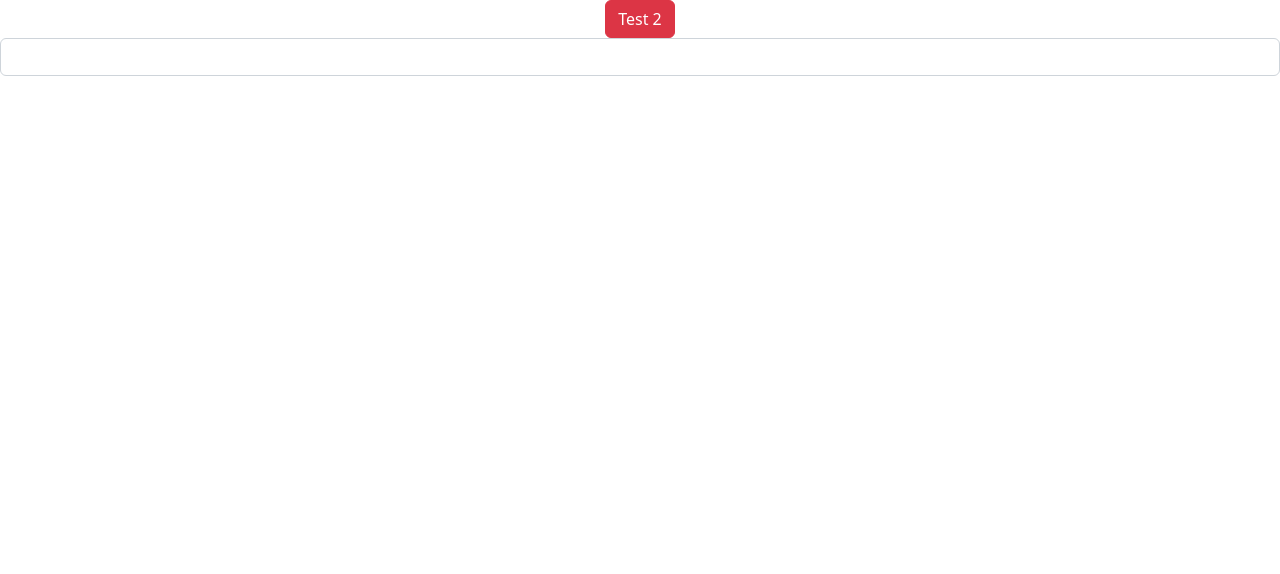
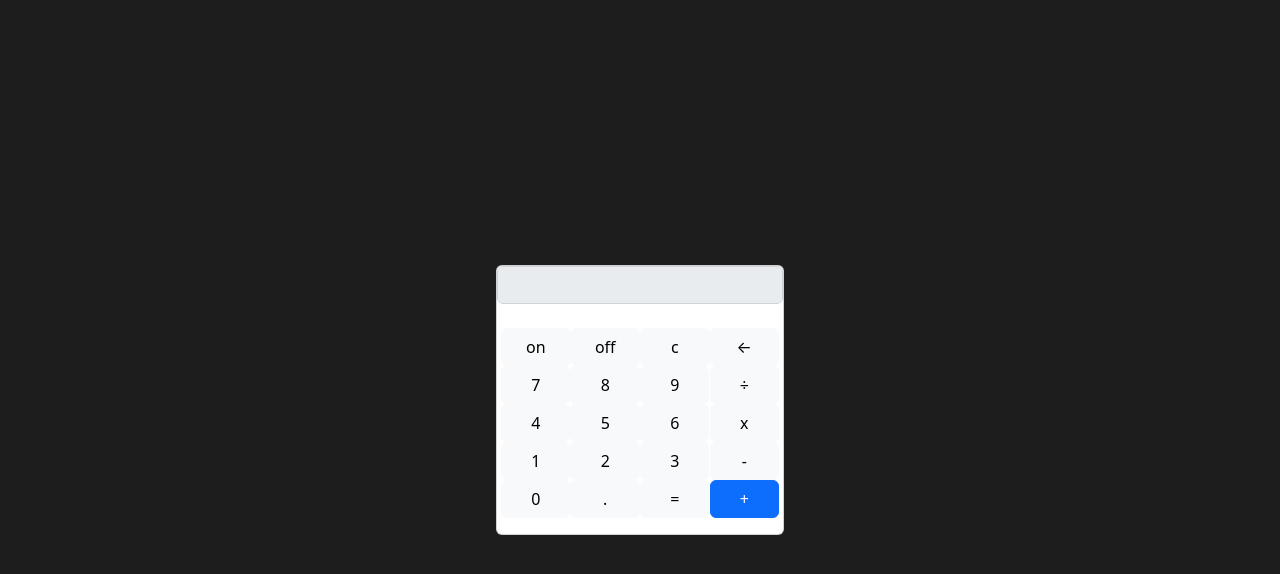
Before and after one commit to gsttvlima/web-calculator, a React (Create React App) app: page / in a window 1280 px wide. Shown: the top 574 px of the page. Built offline with nearby package versions, Linux system fonts and the light colour scheme.

Commit message:
fix errors

```diff
--- a/package.json
+++ b/package.json
@@ -12,6 +12,7 @@
     "@types/react": "^18.0.21",
     "@types/react-dom": "^18.0.6",
     "bootstrap": "^5.2.2",
+    "nerdamer": "^1.1.13",
     "react": "^18.2.0",
     "react-dom": "^18.2.0",
     "react-scripts": "5.0.1",
--- a/src/App.css
+++ b/src/App.css
@@ -1,38 +1,12 @@
-.App {
-  text-align: center;
+.App{
+  background-color: rgb(29, 29, 29);
+  height: 100vh;
 }
 
-.App-logo {
-  height: 40vmin;
-  pointer-events: none;
+.calculator{
+  width: 18rem;
 }
 
-@media (prefers-reduced-motion: no-preference) {
-  .App-logo {
-    animation: App-logo-spin infinite 20s linear;
-  }
+.text-bold{
+  font-weight: 500;
 }
-
-.App-header {
-  background-color: #282c34;
-  min-height: 100vh;
-  display: flex;
-  flex-direction: column;
-  align-items: center;
-  justify-content: center;
-  font-size: calc(10px + 2vmin);
-  color: white;
-}
-
-.App-link {
-  color: #61dafb;
-}
-
-@keyframes App-logo-spin {
-  from {
-    transform: rotate(0deg);
-  }
-  to {
-    transform: rotate(360deg);
-  }
-}
--- a/src/App.tsx
+++ b/src/App.tsx
@@ -1,14 +1,249 @@
-import React from 'react';
+
+import React, { useState, useEffect } from 'react';
+
+import { Row, Col } from 'reactstrap';
+import { Card, CardBody, CardTitle } from 'reactstrap';
+import { Button, Input } from 'reactstrap';
+
 import './App.css';
 
+var nerdamer = require('nerdamer');
 
-import { Button, Input } from 'reactstrap';
+require('nerdamer/Algebra');
+require('nerdamer/Calculus');
+require('nerdamer/Solve');
+require('nerdamer/Extra');
 
 function App() {
+
+  const [character, setCharacter] = useState('');
+  const [display, setDisplay] = useState('');
+  const [operation, setOperation] = useState('');
+
+  const [message, setMessage] = useState('');
+
+  const [buttonOn, setButtonOn] = useState('d-block w-100');
+  const [buttonOff, setButtonOff] = useState('d-none w-100');
+
+  const [calculatorState, setCalculatorState] = useState('off');
+
+  function turnOff() {
+
+    if (calculatorState === 'on') {
+
+      setMessage('')
+      setCharacter('')
+      setMessage('Preparing to sleep')
+      setTimeout(() => {
+        setMessage('Preparing to sleep.')
+        setTimeout(() => {
+          setMessage('Preparing to sleep..')
+          setTimeout(() => {
+            setMessage('Preparing to sleep...')
+
+            setTimeout(() => {
+
+              setMessage('Good bye!')
+
+              setTimeout(() => {
+
+                setMessage('')
+
+              }, 800)
+
+            }, 1000)
+
+          }, 400)
+        }, 400)
+      }, 400)
+
+    }
+  }
+
+  function turnOn() {
+
+    if (calculatorState === 'off') {
+
+      setMessage('')
+      setCharacter('')
+
+      setMessage('Initializing')
+      setTimeout(() => {
+        setMessage('Initializing.')
+        setTimeout(() => {
+          setMessage('Initializing..')
+          setTimeout(() => {
+            setMessage('Initializing...')
+
+            setTimeout(() => {
+
+              setMessage('All done. Go ahead!')
+              setCalculatorState('on')
+
+
+            }, 1000)
+
+          }, 400)
+        }, 400)
+      }, 400)
+
+    }
+
+
+  }
+
+
+  function getResult() {
+
+    if (calculatorState === 'on') {
+
+      var replaced = character.replaceAll('÷', '/');
+      var replaced = replaced.replaceAll('x', '*');
+
+      var calculate = nerdamer(replaced);
+
+      setCharacter(calculate)
+
+    }
+
+  }
+
+  function addComma() {
+
+    if (calculatorState === 'on') {
+
+      var check = character.split(operation);
+
+      if (operation === '') {
+        var lastOperation = character;
+      } else {
+        var lastOperation = check[check.length - 1];
+      }
+
+      if (lastOperation.indexOf(".") != -1) {
+
+      } else {
+        setCharacter(character + '.')
+      }
+
+    }
+
+  }
+
+  function clearAll() {
+    setMessage('')
+    setCharacter('')
+
+  }
+
+  function deleteLast() {
+    if (calculatorState === 'on') {
+      setMessage('')
+      setCharacter(character.slice(0, -1))
+    }
+  }
+
+
+  function updateDisplay() {
+    if (calculatorState === 'on') {
+
+
+      setDisplay(character)
+
+    }
+
+  }
+
+  useEffect(() => {
+    updateDisplay()
+
+  }
+  )
+
+
   return (
     <div className="App">
-      <Button color="danger">Test 2</Button>
-      <Input></Input>
+      <div className='d-flex align-items-center justify-content-center h-100'>
+
+        <Card className="calculator">
+
+          <CardTitle>
+
+            <Input placeholder={message} disabled id="display" value={display}></Input>
+
+          </CardTitle>
+
+          <CardBody>
+
+
+            <Row>
+
+              <Col xs="3" className="p-0">
+
+                <Button block color="light" onClick={() => turnOn()}><span>on</span></Button>
+
+              </Col>
+
+
+              <Col xs="3" className="p-0">
+
+                <Button block color="light" onClick={() => turnOff()}>off</Button>
+
+              </Col>
+
+
+              <Col xs="3" className="p-0"><Button block color="light" onClick={() => clearAll()}>c</Button></Col>
+              <Col xs="3" className="p-0"><Button block color="light" onClick={() => deleteLast()}>←</Button></Col>
+
+            </Row>
+
+            <Row>
+
+
+              <Col xs="9">
+                <Row>
+                  <Col xs="4" className="p-0"><Button block color="light" onClick={() => setCharacter(character + '7')}>7</Button></Col>
+                  <Col xs="4" className="p-0"><Button block color="light" onClick={() => setCharacter(character + '8')}>8</Button></Col>
+                  <Col xs="4" className="p-0"><Button block color="light" onClick={() => setCharacter(character + '9')}>9</Button></Col>
+                </Row>
+                <Row>
+                  <Col xs="4" className="p-0"><Button block color="light" onClick={() => setCharacter(character + '4')}>4</Button></Col>
+                  <Col xs="4" className="p-0"><Button block color="light" onClick={() => setCharacter(character + '5')}>5</Button></Col>
+                  <Col xs="4" className="p-0"><Button block color="light" onClick={() => setCharacter(character + '6')}>6</Button></Col>
+                </Row>
+                <Row>
+                  <Col xs="4" className="p-0"><Button block color="light" onClick={() => setCharacter(character + '1')}>1</Button></Col>
+                  <Col xs="4" className="p-0"><Button block color="light" onClick={() => setCharacter(character + '2')}>2</Button></Col>
+                  <Col xs="4" className="p-0"><Button block color="light" onClick={() => setCharacter(character + '3')}>3</Button></Col>
+                </Row>
+                <Row>
+                  <Col xs="4" className="p-0"><Button block color="light" onClick={() => setCharacter(character + '0')}>0</Button></Col>
+                  <Col xs="4" className="p-0"><Button block color="light" onClick={() => addComma()}>.</Button></Col>
+                  <Col xs="4" className="p-0"><Button block color="light" onClick={() => getResult()}>=</Button></Col>
+                </Row>
+              </Col>
+
+              <Col xs="3">
+                <Row>
+                  <Col xs="12" className="p-0"><Button block color="light" onClick={function () { setCharacter(character + '÷'); setOperation('÷') }}>÷</Button></Col>
+                </Row>
+                <Row>
+                  <Col xs="12" className="p-0"><Button block color="light" onClick={function () { setCharacter(character + 'x'); setOperation('x') }}>x</Button></Col>
+                </Row>
+                <Row>
+                  <Col xs="12" className="p-0"><Button block color="light" onClick={function () { setCharacter(character + '-'); setOperation('-') }}>-</Button></Col>
+                </Row>
+                <Row>
+                  <Col xs="12" className="p-0"><Button block color="primary" onClick={function () { setCharacter(character + '+'); setOperation('+') }}>+</Button></Col>
+                </Row>
+              </Col>
+
+            </Row>
+
+          </CardBody>
+        </Card>
+
+      </div>
     </div>
   );
 }
```
Also changed, not shown: 1 other file (tests, documents, lock files or other folders).
